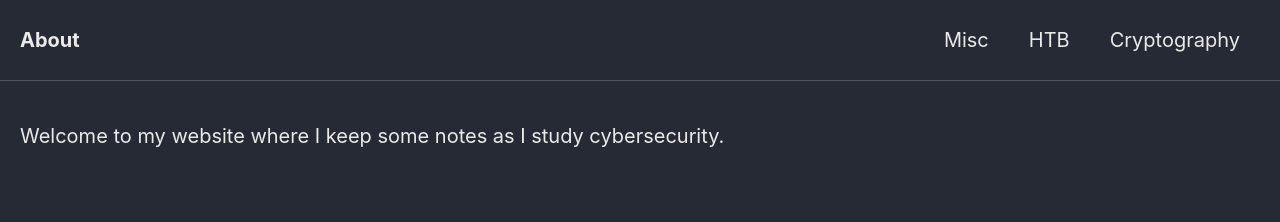
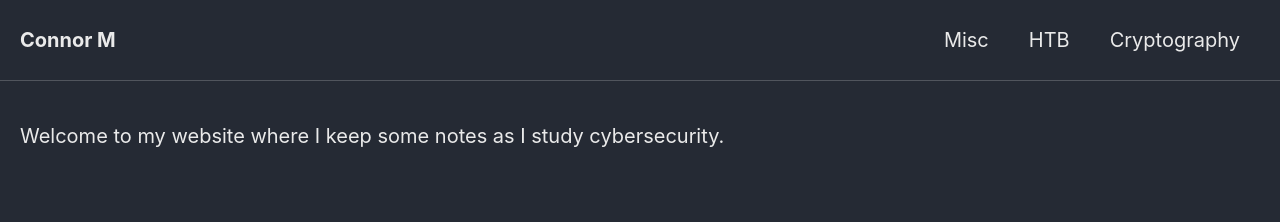
Before and after one commit to Connor-McCartney/Connor-McCartney.github.io, a Jekyll site: the page built from index.md, in a window 1280 px wide. Shown: the top 222 px of the page. Built offline with Jekyll 4.4.1, drawn with Linux system fonts in a browser that asks for light colours; cached includes are drawn as plain includes; our own code applies the rules of GitHub Pages for plain Markdown files.

Commit message:
Update _config.yml

```diff
--- a/_config.yml
+++ b/_config.yml
@@ -1,4 +1,4 @@
-title: "About"
+title: "Connor M"
 
 # theme
 minimal_mistakes_skin    : "dark" #  "dark", "neon", "mint (light)", "plum (purple)",
```
